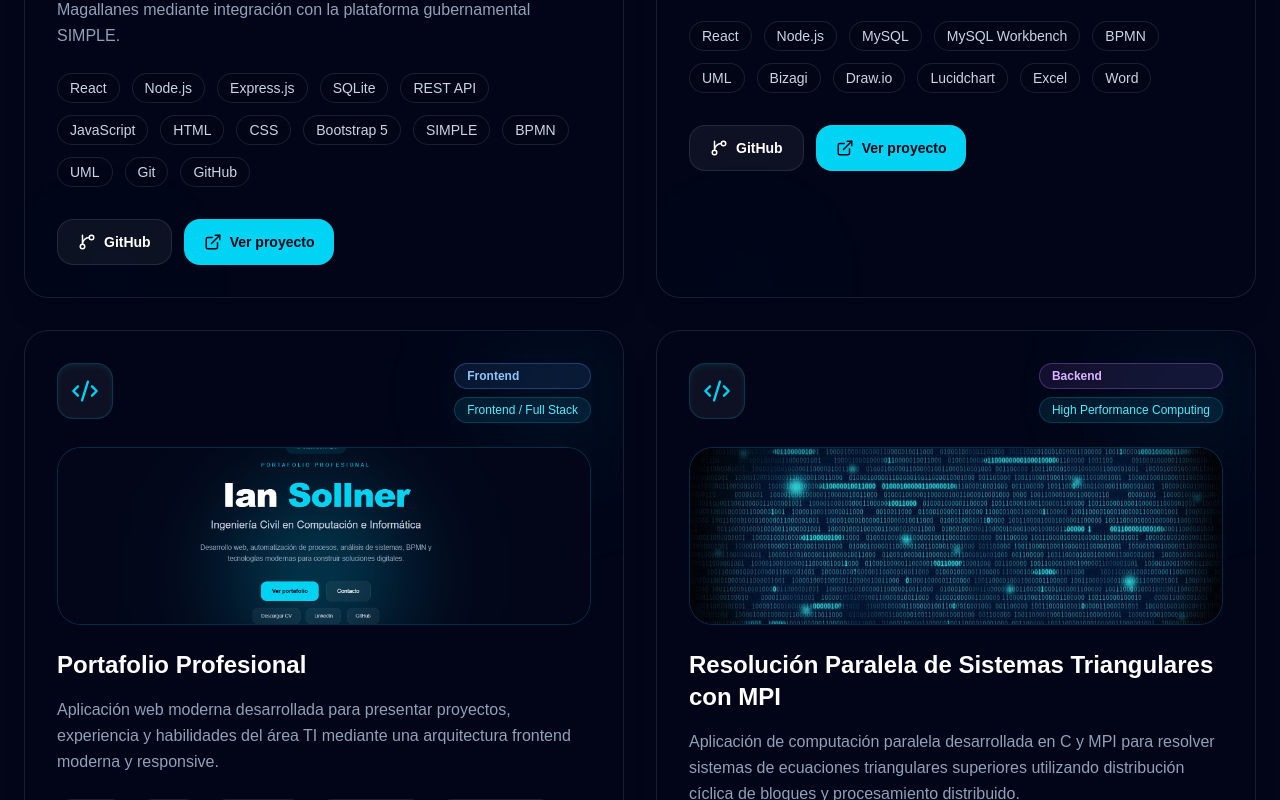
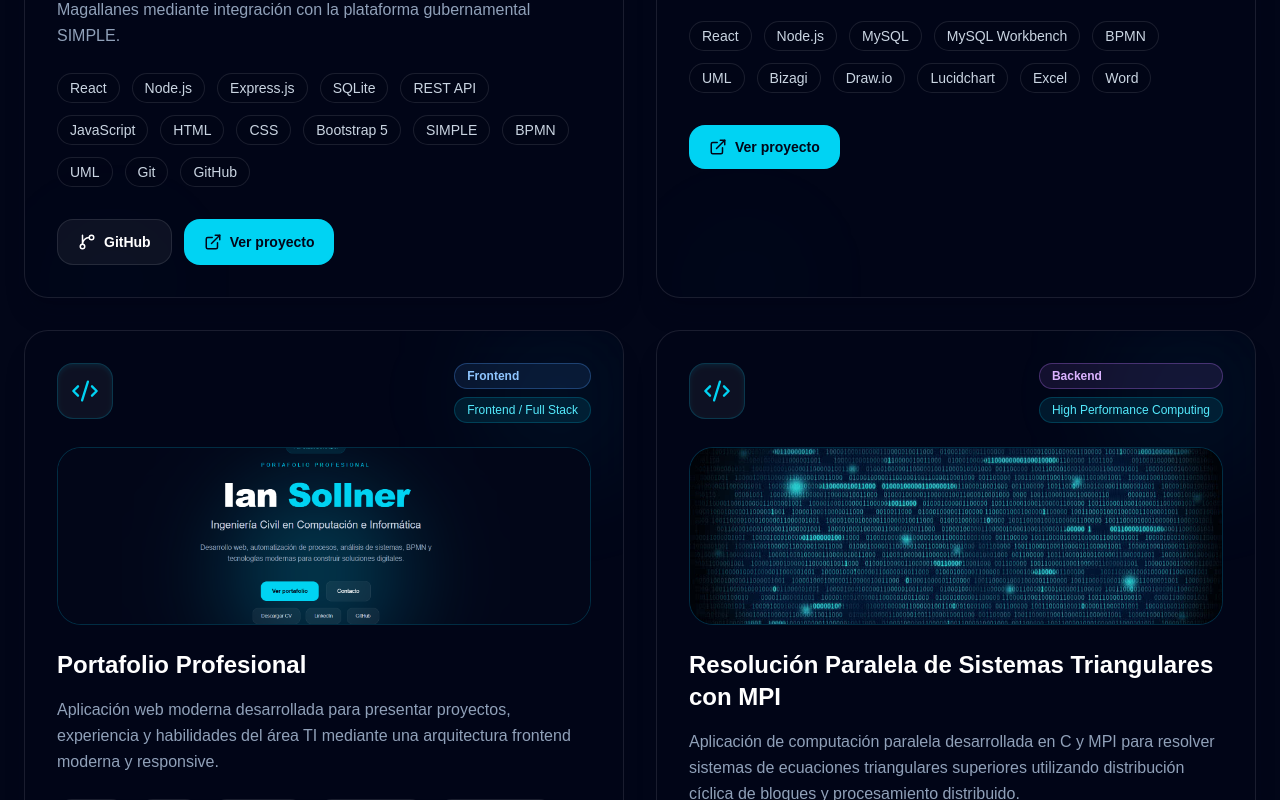
Before and after one commit to Iansollner/portafolio-ian, a Next.js app: page / in a window 1280 px wide. Shown: the part 7080-7880 px from the top of the page. Built offline with nearby package versions, Linux system fonts and the light colour scheme.

Commit message:
ajustes menores

```diff
--- a/src/components/Projects.tsx
+++ b/src/components/Projects.tsx
@@ -54,6 +54,11 @@ export default function Projects() {
       return categoryMatch && techMatch;
     });
   }, [selectedCategory, selectedTechnology]);
+
+  const hiddenGithubButtonSlugs = new Set([
+    "inventario_bodega_umag",
+    "computacion-paralela-mpi",
+  ]);
 
   return (
     <section id="portafolio" className="px-6 py-28">
@@ -194,6 +199,7 @@ export default function Projects() {
                     </div>
 
                     <div className="flex flex-col gap-3 sm:flex-row">
+                      {!hiddenGithubButtonSlugs.has(project.slug) && (
                         <a
                           href={project.github}
                           target="_blank"
@@ -203,6 +209,7 @@ export default function Projects() {
                           <GitBranch size={18} />
                           GitHub
                         </a>
+                      )}
 
                       <Link
                         href={`/proyectos/${project.slug}`}
--- a/src/data/projects.ts
+++ b/src/data/projects.ts
@@ -367,7 +367,7 @@ export const projects: Project[] = [
     "VSCode"
   ],
 
-  github: "#",
+  github: "https://github.com/Iansollner/portafolio-ian",
   demo: "#",
 
   necesidades: [
```
Lines whose indentation alone changed are shown as unchanged.
